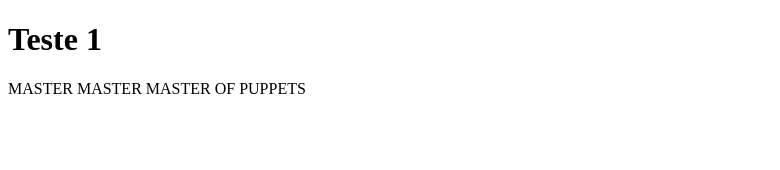
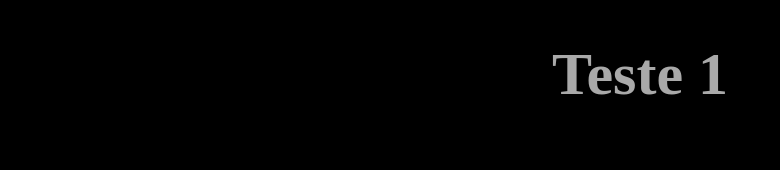
Before and after one commit to Camilly30/Roxo, a plain HTML site: page index.html in a window 1280 px wide. Shown: the whole page, without its empty margins (0-780 px from the left). Drawn offline with Linux system fonts and the light colour scheme.

Commit message:
commit 2

```diff
--- a/css.css
+++ b/css.css
@@ -0,0 +1,8 @@
+body{
+    background-color: black;
+}
+h1{
+    color: darkgray;
+    font-size: 60px;
+    text-align: center;
+}
--- a/index.html
+++ b/index.html
@@ -6,7 +6,7 @@
     <title>Page Title</title>
     <meta name='viewport' content='width=device-width, initial-scale=1'>
     <link rel='stylesheet' type='text/css' media='screen' href='css.css'>
-    <script src='main.js'></script>
+    <script src='js.js'></script>
 </head>
 <body>
     <h1>Teste 1</h1>
```
